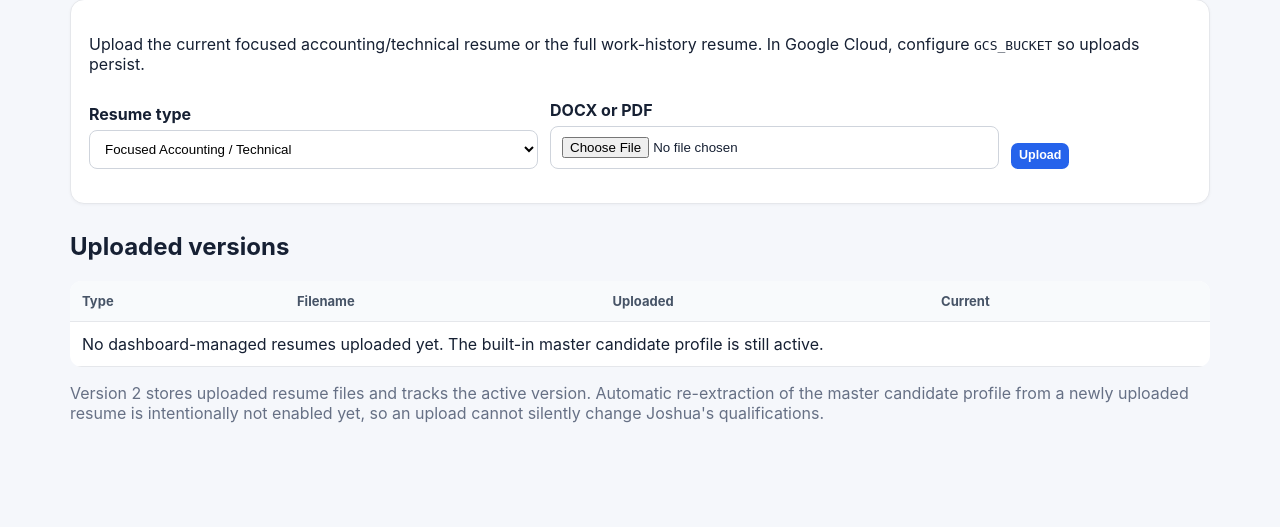
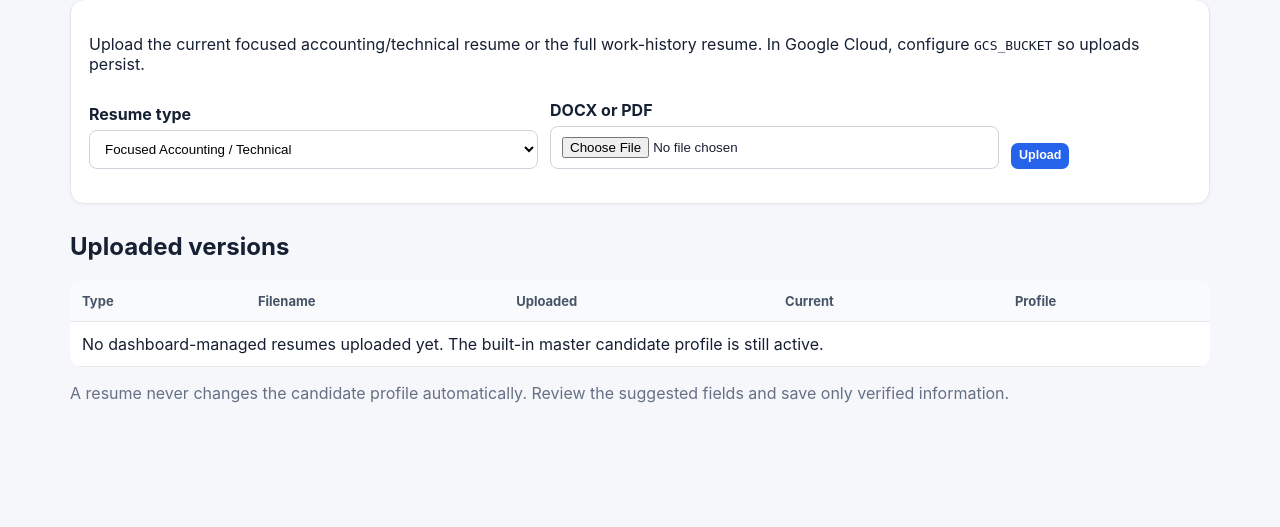
Before and after one commit to WorkdayGeorge/calaveras_job_agent, a FastAPI app: page /resumes in a window 1280 px wide. Shown: the part 346-873 px from the top of the page. After the commit the page ends 749 px from the top, so only its background shows below. Run offline with FastAPI, Linux system fonts and the light colour scheme; the visitor is signed in with stand-in values (Sample User, id 1); data that the repository does not hold is empty; some libraries are stand-ins or nearby versions.

Commit message:
Add structured resume-aligned candidate profiles

```diff
--- a/web/templates/resumes.html
+++ b/web/templates/resumes.html
@@ -2,6 +2,7 @@
 {% extends "base.html" %}
 {% block content %}
 <h1>Resume Manager</h1>
+{% if request.query_params.get("message") %}<div class="card good" style="margin-bottom:16px">{{ request.query_params.get("message") }}</div>{% endif %}
 <form method="get" action="/resumes" class="card" style="margin-bottom:16px"><label>User</label><select name="user_id">{% for user in users %}<option value="{{ user.id }}" {% if selected_user_id == user.id %}selected{% endif %}>{{ user.display_name }} — {{ user.email }}</option>{% endfor %}</select><button class="btn secondary" style="margin-top:8px">View user</button></form>
 <div class="card">
 <p>Upload the current focused accounting/technical resume or the full work-history resume. In Google Cloud, configure <code>GCS_BUCKET</code> so uploads persist.</p>
@@ -16,10 +17,10 @@
 </div>
 <h2>Uploaded versions</h2>
 <table>
-<tr><th>Type</th><th>Filename</th><th>Uploaded</th><th>Current</th></tr>
+<tr><th>Type</th><th>Filename</th><th>Uploaded</th><th>Current</th><th>Profile</th></tr>
 {% for a in assets %}
-<tr><td>{{ a.resume_type }}</td><td>{{ a.filename }}</td><td>{{ a.uploaded_at }}</td><td>{{ "Yes" if a.is_current else "No" }}</td></tr>
-{% else %}<tr><td colspan="4">No dashboard-managed resumes uploaded yet. The built-in master candidate profile is still active.</td></tr>{% endfor %}
+<tr><td>{{ a.resume_type }}</td><td>{{ a.filename }}</td><td>{{ a.uploaded_at|pacific_time }}</td><td>{{ "Yes" if a.is_current else "No" }}</td><td>{% if a.is_current %}<form method="post" action="/resumes/{{ a.id }}/profile-suggestion"><button class="btn">Review &amp; Update Profile</button></form>{% else %}<span class="muted">Use current resume</span>{% endif %}</td></tr>
+{% else %}<tr><td colspan="5">No dashboard-managed resumes uploaded yet. The built-in master candidate profile is still active.</td></tr>{% endfor %}
 </table>
-<p class="muted">Version 2 stores uploaded resume files and tracks the active version. Automatic re-extraction of the master candidate profile from a newly uploaded resume is intentionally not enabled yet, so an upload cannot silently change Joshua's qualifications.</p>
+<p class="muted">A resume never changes the candidate profile automatically. Review the suggested fields and save only verified information.</p>
 {% endblock %}
```
